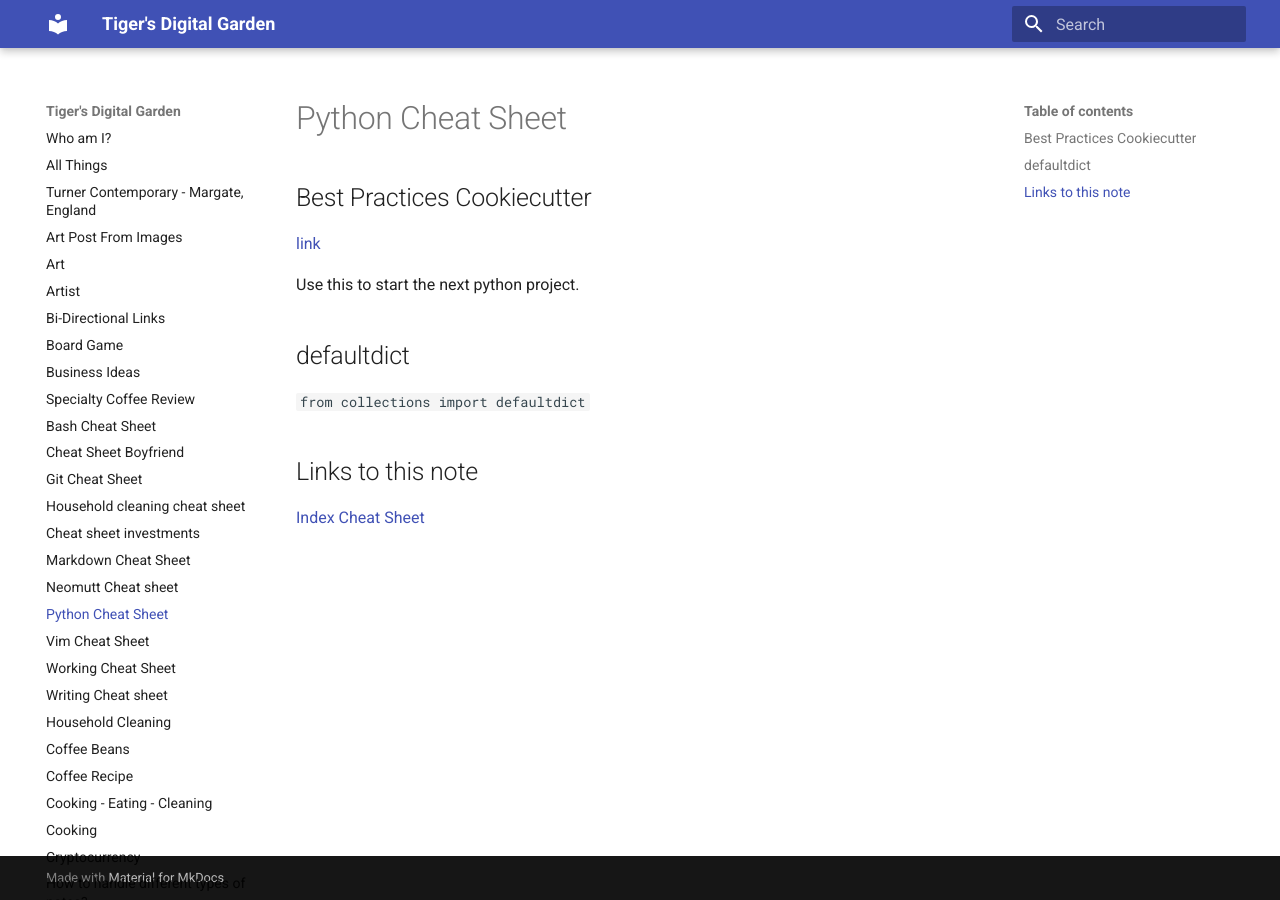
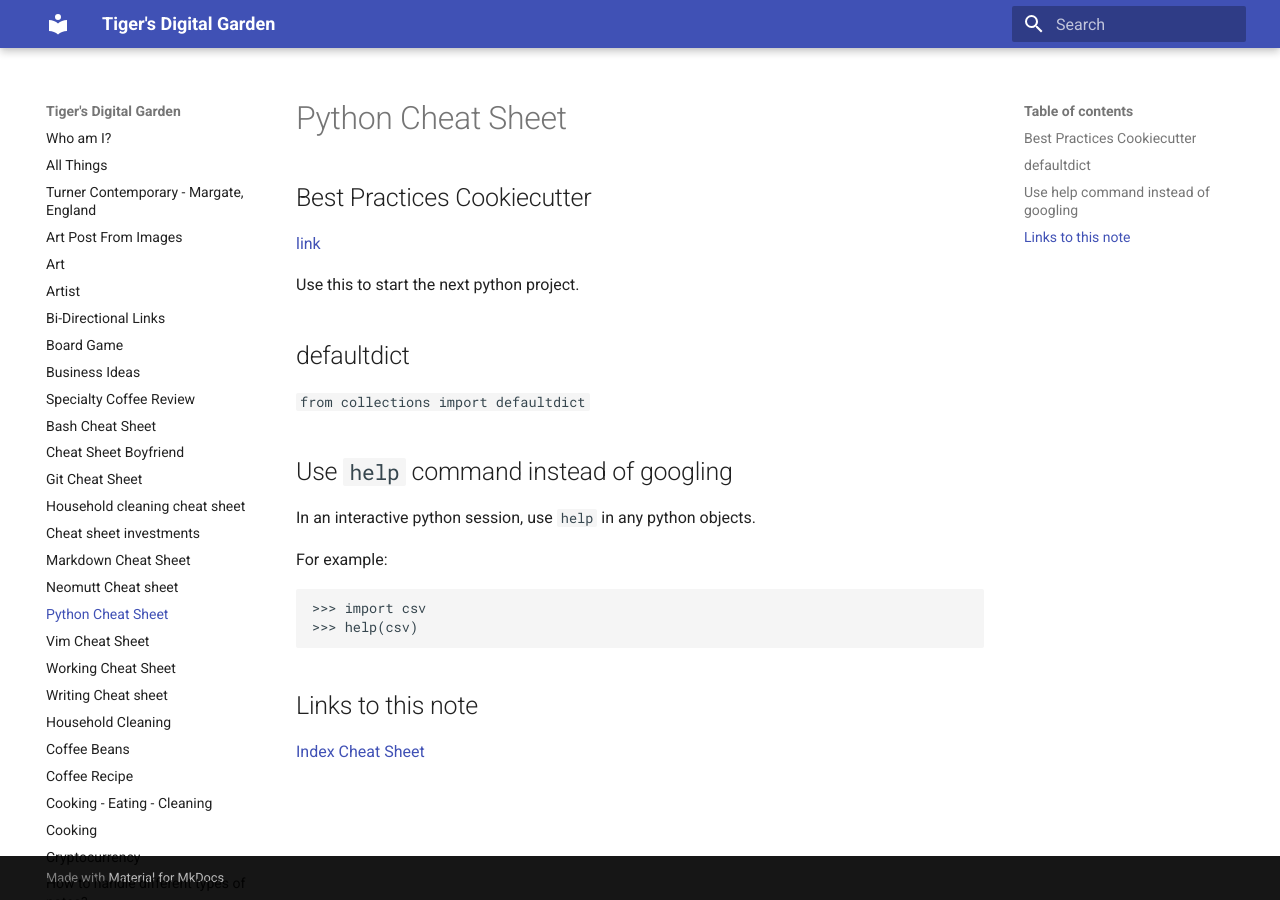
Before and after one commit to ynotstartups/notes, an MkDocs documentation site: the page built from notes/cheat-sheet-python.md, in a window 1280 px wide. Built offline with MkDocs 1.6.1 and Material for MkDocs 9.7.7, drawn with Linux system fonts in a browser that asks for light colours.

Commit message:
Use Help in python

````diff
--- a/notes/cheat-sheet-python.md
+++ b/notes/cheat-sheet-python.md
@@ -9,6 +9,18 @@ Use this to start the next python project.
 ## defaultdict
 
 `from collections import defaultdict`
+
+## Use `help` command instead of googling
+
+In an interactive python session, use `help` in any python objects.
+
+For example:
+
+```
+>>> import csv
+>>> help(csv)
+```
+
 ## Links to this note
 
 [Index Cheat Sheet](index-cheat-sheet.md)
````
